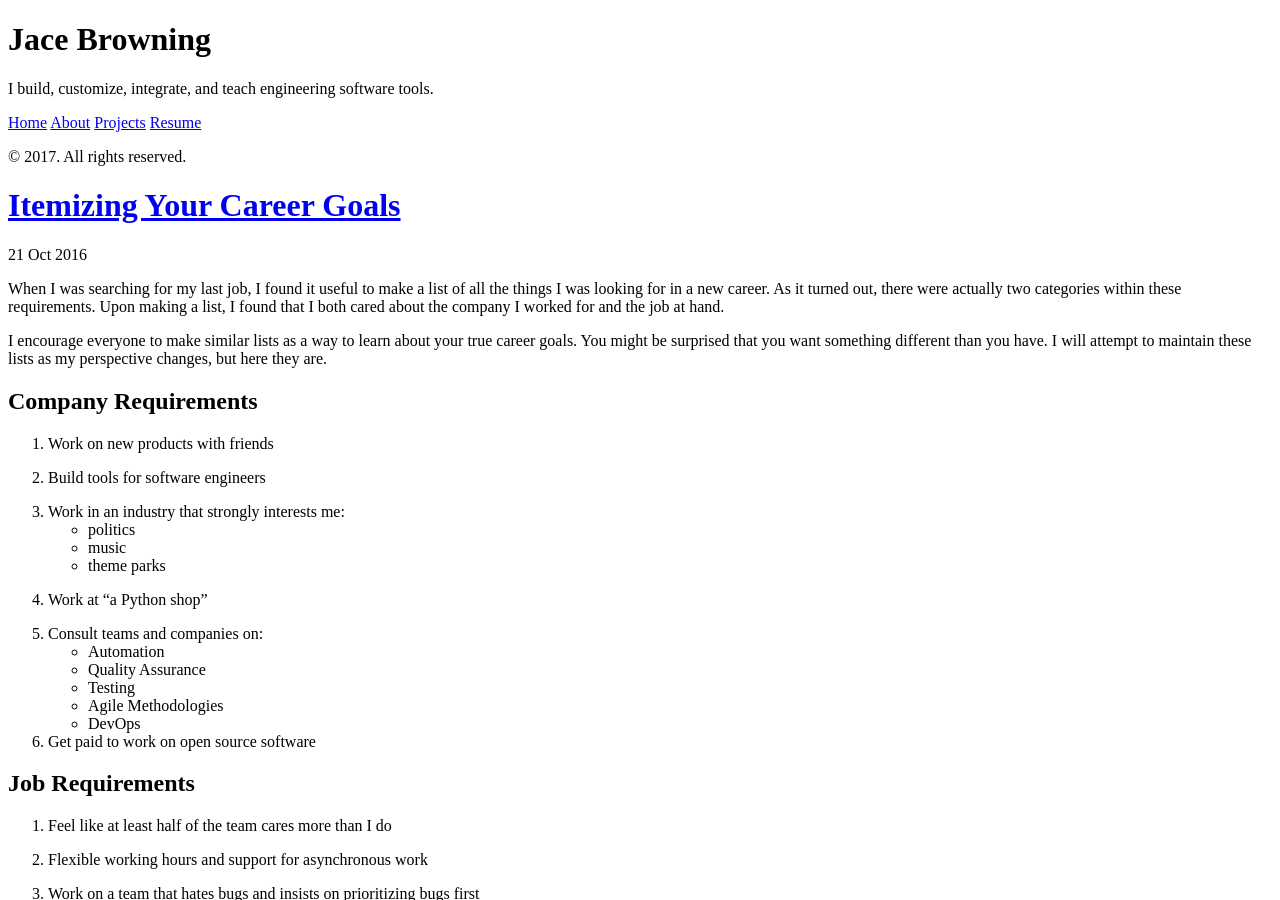
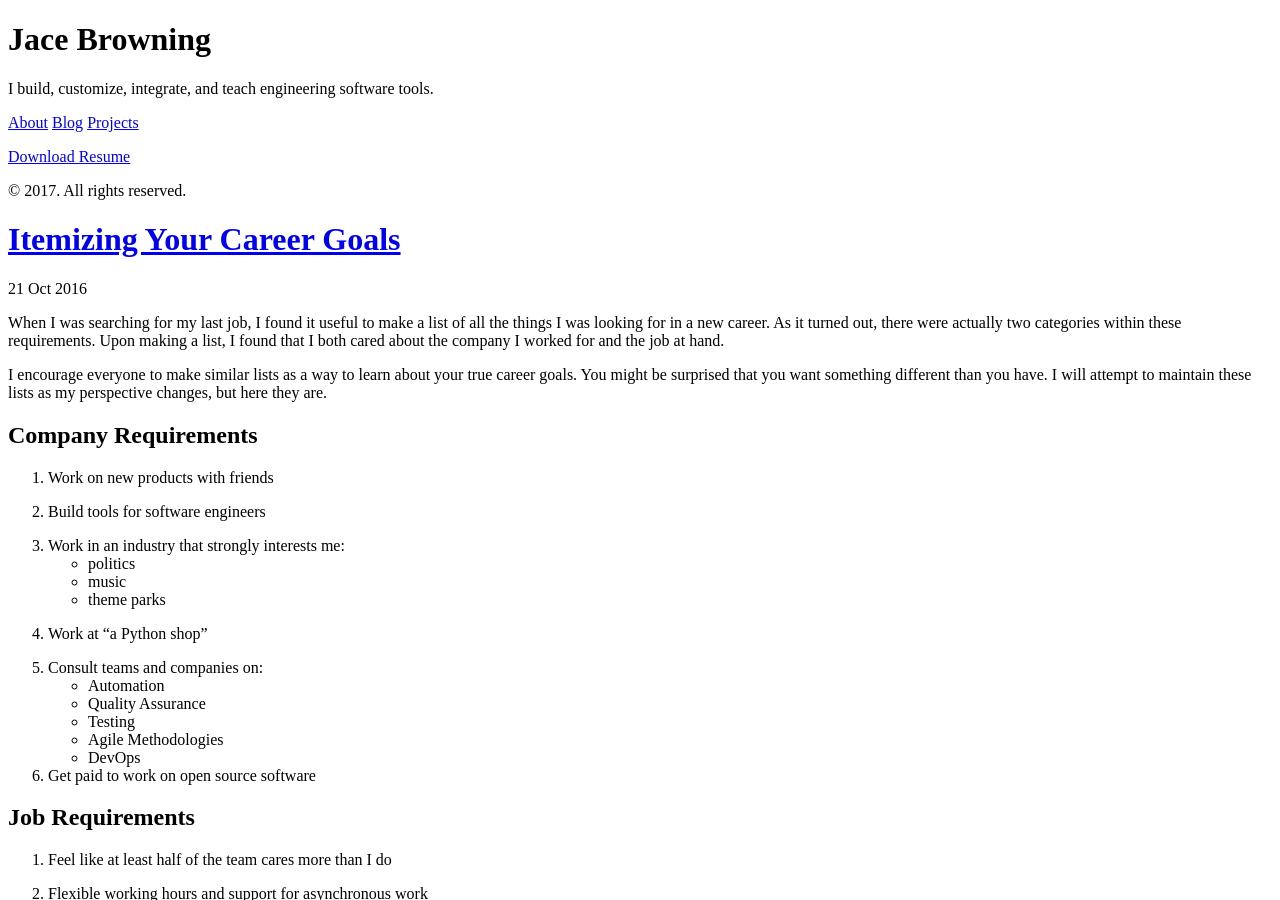
Before and after one commit to jacebrowning/jacebrowning.info, a Jekyll site: the page built from index.html, in a window 1280 px wide and 900 px high. Built offline with Jekyll 4.4.1, drawn with Linux system fonts in a browser that asks for light colours; Markdown is read by kramdown in place of the engine named in the settings; the list of posts is cut into pages by our own code.

Commit message:
Rename 'home' link to 'blog'

```diff
--- a/_includes/sidebar.html
+++ b/_includes/sidebar.html
@@ -8,23 +8,18 @@
     </div>
 
     <nav class="sidebar-nav">
-      <a class="sidebar-nav-item{% if page.url == site.baseurl %} active{% endif %}" href="{{ site.baseurl }}">Home</a>
 
-      {% comment %}
-        The code below dynamically generates a sidebar nav of pages with
-        `layout: page` in the front-matter. See readme for usage.
-      {% endcomment %}
+      <a class="sidebar-nav-item{% if page.url == '/about/' %} active{% endif %}" href="{% link about.md %}">About</a>
 
-      {% assign pages_list = site.pages %}
-      {% for node in pages_list %}
-        {% if node.title != null %}
-          {% if node.layout == "page" %}
-            <a class="sidebar-nav-item{% if page.url == node.url %} active{% endif %}" href="{{ node.url }}">{{ node.title }}</a>
-          {% endif %}
-        {% endif %}
-      {% endfor %}
-      <a class="sidebar-nav-item" href="{{ site.downloads }}/Jace_Browning_Resume.pdf">Resume</a>
+      <a class="sidebar-nav-item{% if page.url == site.baseurl %} active{% endif %}" href="/">Blog</a>
+
+      <a class="sidebar-nav-item{% if page.url == '/projects/' %} active{% endif %}" href="{% link projects.md %}">Projects</a>
+
     </nav>
+
+    <p>
+      <a class="sidebar-nav-item" href="{{ site.downloads }}/Jace_Browning_Resume.pdf" target="_blank">Download Resume</a>
+    </p>
 
     <p>&copy; {{ site.time | date: '%Y' }}. All rights reserved.</p>
   </div>
```
